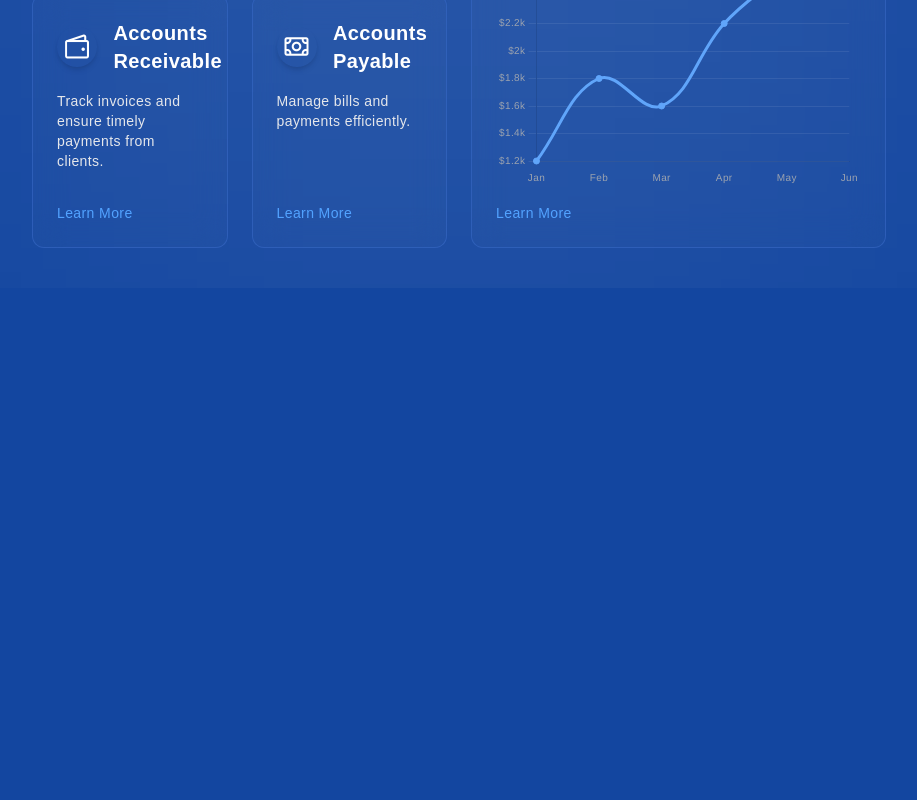
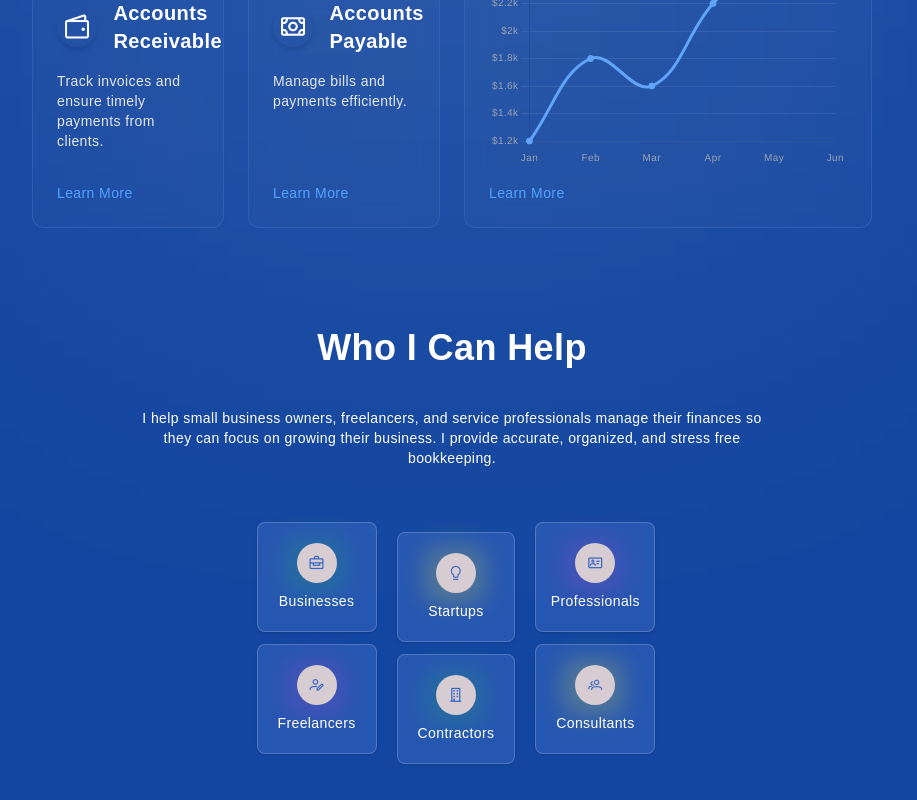
Before and after one commit to corb0140/bookkeeper-edge, a Vue app: page / in a window 1280 px wide. Shown: the part 1182-1982 px from the top of the page, without its empty margins (188-1105 px from the left). Before the commit the page ends 1470 px from the top, so only its background shows below. Built offline with nearby package versions, Linux system fonts and the light colour scheme; a web font is replaced by a local one.

Commit message:
target audience section complete

```diff
--- a/src/App.vue
+++ b/src/App.vue
@@ -4,7 +4,7 @@ import Navbar from "./components/Navbar.vue";
 </script>
 
 <template>
-  <div class="min-w-screen overflow-x-hidden">
+  <div class="max-w-screen">
     <header class="">
       <Navbar />
     </header>
--- /dev/null
+++ b/src/components/Cards/AudienceCard.vue
@@ -0,0 +1,28 @@
+<script setup>
+const props = defineProps({
+  audience: {
+    type: Object,
+    required: true,
+  },
+});
+</script>
+
+<template>
+  <span class="relative flex-1 w-full">
+    <div
+      :style="{ backgroundColor: audience.color }"
+      class="absolute top-5 left-8 h-1/2 w-1/2 blur-md opacity-50 rounded-lg -z-10"
+    />
+
+    <div
+      class="bg-light-blue/55 border border-white/20 inset-1 shadow-sm max-w-30 flex flex-col p-5 rounded-lg gap-2 items-center relative z-10"
+    >
+      <div
+        class="rounded-full p-2 bg-silver h-10 w-10 flex items-center justify-center"
+      >
+        <i :class="audience.icon" class="text-light-blue" />
+      </div>
+      <p class="text-sm text-center">{{ audience.title }}</p>
+    </div>
+  </span>
+</template>
--- /dev/null
+++ b/src/data/target-audience-data.json
@@ -0,0 +1,38 @@
+[
+  {
+    "id": 1,
+    "icon": "pi pi-briefcase",
+    "title": "Businesses",
+    "color": "hsl(145, 72%, 38%)"
+  },
+  {
+    "id": 2,
+    "icon": "pi pi-user-edit",
+    "title": "Freelancers",
+    "color": "hsl(287, 57%, 48%)"
+  },
+  {
+    "id": 3,
+    "icon": "pi pi-lightbulb",
+    "title": "Startups",
+    "color": "hsl(58, 80%, 52%)"
+  },
+  {
+    "id": 4,
+    "icon": "pi pi-building",
+    "title": "Contractors",
+    "color": "hsl(145, 72%, 38%)"
+  },
+  {
+    "id": 5,
+    "icon": "pi pi-id-card",
+    "title": "Professionals",
+    "color": "hsl(287, 57%, 48%)"
+  },
+  {
+    "id": 6,
+    "icon": "pi pi-users",
+    "title": "Consultants",
+    "color": "hsl(58, 80%, 52%)"
+  }
+]
--- a/src/style.css
+++ b/src/style.css
@@ -8,7 +8,11 @@
   /* COLORS */
   --color-primary: hsl(218, 79%, 35%);
   --color-light-blue: hsl(219, 57%, 48%);
+  --color-yellow: hsl(58, 80%, 52%);
+  --color-purple: rgb(162, 53, 192);
+  --color-red: hsl(345, 72%, 38%);
   --color-white: hsl(0, 0%, 100%);
+  --color-silver: hsl(327, 12%, 82%);
 }
 
 @layer base {
--- a/src/views/HomeView.vue
+++ b/src/views/HomeView.vue
@@ -2,6 +2,8 @@
 import "primeicons/primeicons.css";
 import ServiceCard from "../components/Cards/ServiceCard.vue";
 import services from "../data/service-data.json";
+import AudienceCard from "../components/Cards/AudienceCard.vue";
+import audiences from "../data/target-audience-data.json";
 </script>
 
 <template>
@@ -36,7 +38,7 @@ import services from "../data/service-data.json";
   </section>
 
   <!-- SERVICES SECTION -->
-  <section id="services" class="relative mt-20 py-5 lg:px-50">
+  <section id="services" class="relative mt-20 lg:px-50">
     <h2 class="font-bold mb-10">Services</h2>
 
     <div
@@ -78,4 +80,48 @@ import services from "../data/service-data.json";
       />
     </div>
   </section>
+
+  <!-- TARGET AUDIENCE -->
+  <section
+    id="target-audience"
+    class="mt-20 py-5 lg:px-50 flex flex-col items-center"
+  >
+    <div class="w-full md:w-[clamp(30vw,50vw,80vw)]">
+      <h2 class="font-bold mb-10 not-lg:text-2xl text-center">
+        Who I Can Help
+      </h2>
+
+      <p class="text-center">
+        I help small business owners, freelancers, and service professionals
+        manage their finances so they can focus on growing their business. I
+        provide accurate, organized, and stress free bookkeeping.
+      </p>
+    </div>
+
+    <div class="flex flex-col lg:flex-row items-center gap-5 mt-10">
+      <div class="text-sm flex lg:flex-col gap-3 w-full">
+        <AudienceCard
+          v-for="audience in audiences.slice(0, 2)"
+          :key="audience.id"
+          :audience="audience"
+        />
+      </div>
+
+      <div class="text-sm flex lg:flex-col gap-3 w-full lg:mt-5">
+        <AudienceCard
+          v-for="audience in audiences.slice(2, 4)"
+          :key="audience.id"
+          :audience="audience"
+        />
+      </div>
+
+      <div class="text-sm flex lg:flex-col gap-3 w-full">
+        <AudienceCard
+          v-for="audience in audiences.slice(4, 6)"
+          :key="audience.id"
+          :audience="audience"
+        />
+      </div>
+    </div>
+  </section>
 </template>
```
